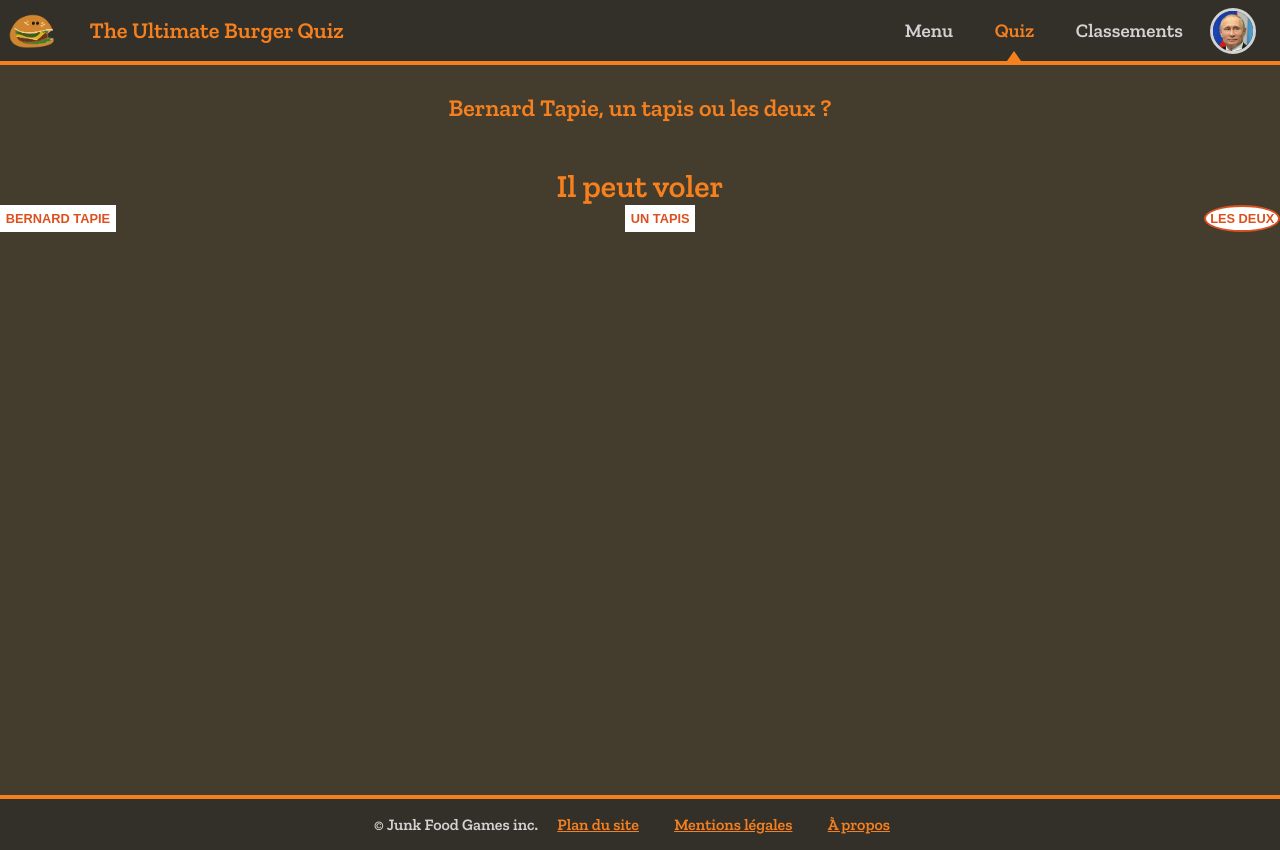
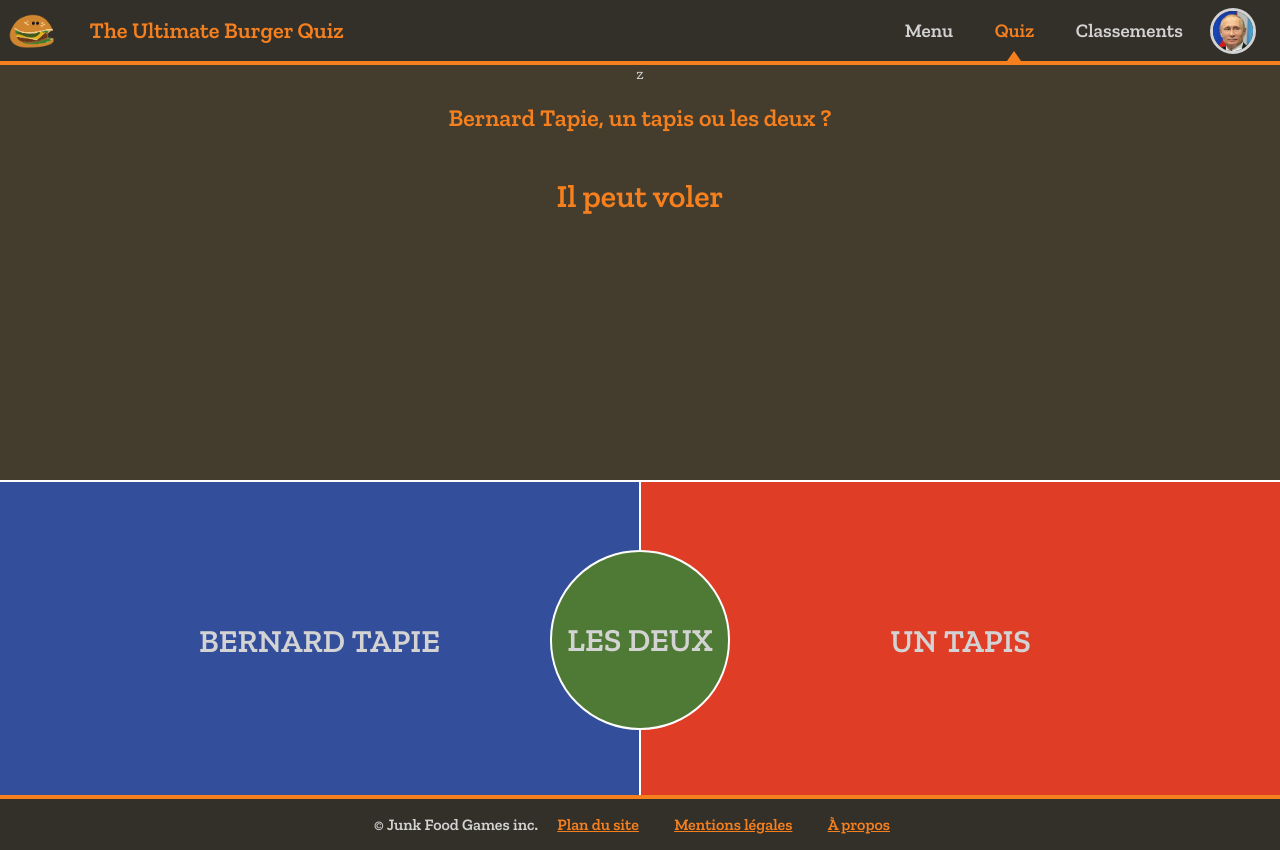
Before and after one commit to Tomy2e/burger-quiz, a PHP site: page /game.php in a window 1280 px wide. Run offline with PHP 8.4, Linux system fonts and the light colour scheme.

Commit message:
[Blitzkrieg] Updated by Blitzkrieg v0.0.2

```diff
--- a/www/css/colors.css
+++ b/www/css/colors.css
@@ -5,7 +5,7 @@
 
     --main-front:   rgb(247, 128, 30);
     --main-back:    white;
-    --alt-front:    rgb(197, 31, 31);
+    --alt-front:    rgb(224, 61, 39);
     --alt-back:     rgb(97, 92, 87);
 
     --text:         rgb(68, 60, 45);
@@ -17,4 +17,12 @@
     --table-line-text:  var(--text);
     --table-line-odd:   rgb(255, 210, 158);
     --table-line-even:  rgb(255, 195, 128);
+
+    --game-back:    var(--text);
+    --game-question: var(--main-front);
+    --game-answer:  var(--header-front);
+    --game-choice1: rgb(51, 78, 155);
+    --game-choice2: var(--alt-front);
+    --game-both:    rgb(78, 122, 53);
+    --game-border:  white;
 }
--- a/www/css/game.css
+++ b/www/css/game.css
@@ -36,11 +36,75 @@ footer:hover
     width: 100vw;
     height: 100vh;
 
-    color: var(--header-front);
-    background-color: var(--text);
+    color: var(--game-answer);
+    background-color: var(--game-back);
+}
+
+.fullscreen > *:first-child
+{
+    margin-top: 4em;
+}
+
+ul.steps-indicator
+{
+    margin: 0;
+    padding: 0;
+}
+
+ul.steps-indicator li
+{
+    display: inline;
+    list-style-type: disc;
+    content: "e";
 }
 
 #choices
 {
+    position: absolute;
+    bottom: 0;
+    width: 100vw;
+    /*height: 40vh;*/
+}
 
+#choices button.choice, button#both
+{
+    width: 50vw;
+    height: 40vh;
+
+    font-family: "ZillaSlabBold", "ZillaSlab";
+    font-weight: normal;
+    font-size: 2em;
+
+    color: var(--game-answer);
+
+    border: none;
+    border-top: solid 2px var(--game-border);
 }
+
+#choices #choice1
+{
+    background-color: var(--game-choice1);
+    border-right: solid 1px var(--game-border);
+}
+
+#choices #choice2
+{
+    margin-left: 0;
+
+    background-color: var(--game-choice2);
+    border-left: solid 1px var(--game-border);
+}
+
+#choices #both
+{
+    position: absolute;
+    left: 43vw;
+
+    width: 14vw;
+    height: 14vw;
+
+    margin: 0;
+
+    background-color: var(--game-both);
+    border: solid 2px var(--game-border);
+}
--- a/www/game.php
+++ b/www/game.php
@@ -27,7 +27,7 @@
                     <ul class="steps-indicator">
                         <li></li>
                         <li></li>
-                        <li></li>
+                        <li>z</li>
                     </ul>
 
                     <h2 id="question">Bernard Tapie, un tapis ou les deux ?</h2>
@@ -35,8 +35,8 @@
                 </div>
 
                 <div id="choices" class="hbox">
-                    <button id="choice1" class="squared flat">Bernard Tapie</button>
-                    <button id="choice2" class="squared flat">Un tapis</button>
+                    <button id="choice1" class="choice squared flat">Bernard Tapie</button>
+                    <button id="choice2" class="choice squared flat">Un tapis</button>
                     <button id="both" class="roundel">Les deux</button>
                 </div>
 
```
